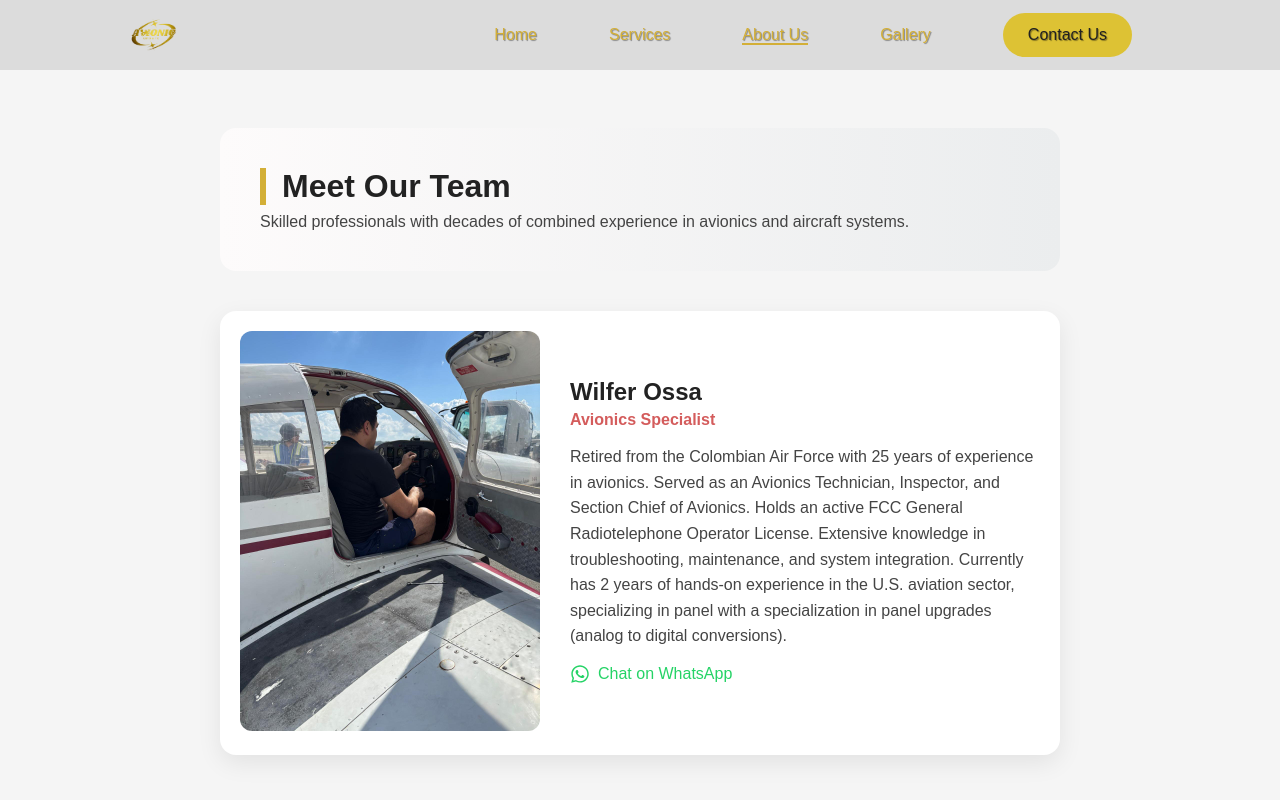
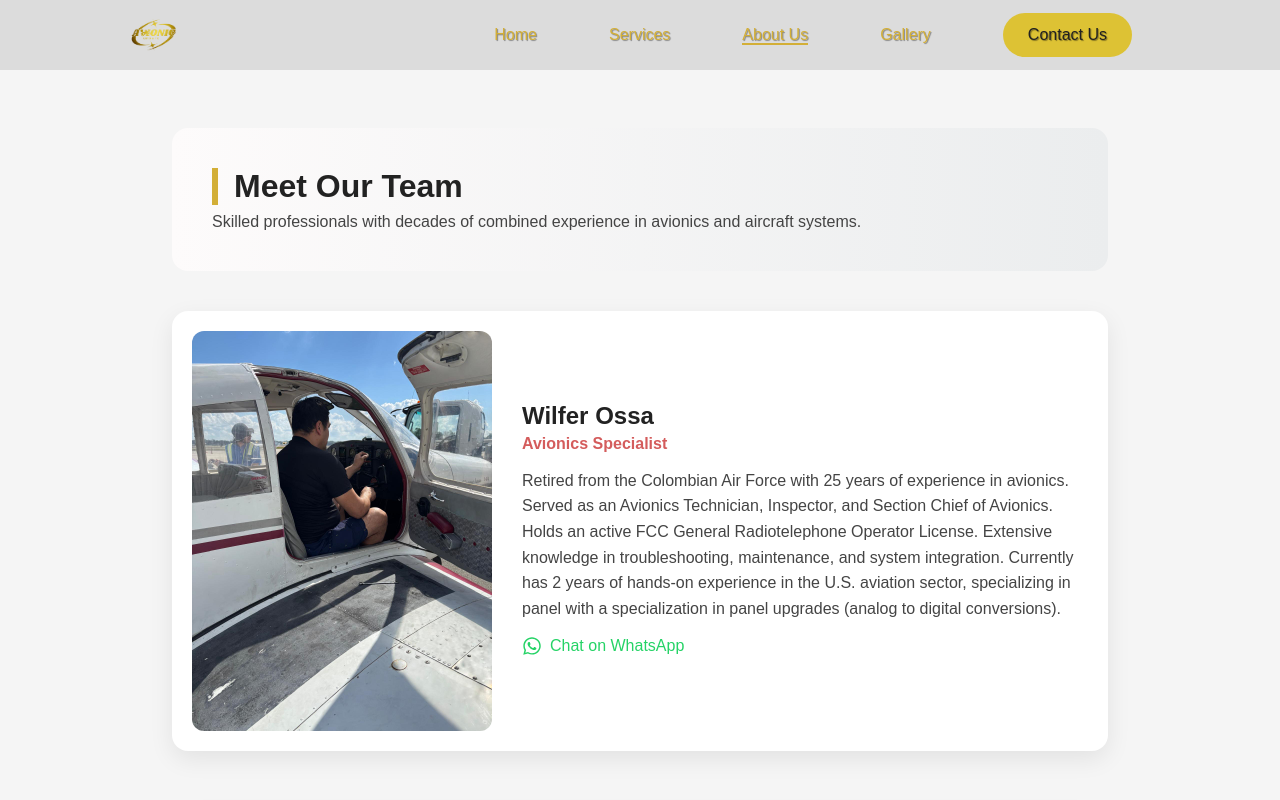
Before and after one commit to Koala-Tech-Digital-Solutions/JazzAvionics, a React (Vite) app: page /about in a window 1280 px wide. Shown: the top 800 px of the page. Built offline with nearby package versions, Linux system fonts and the light colour scheme.

Commit message:
Update Pages.css

```diff
--- a/src/Pages/Pages.css
+++ b/src/Pages/Pages.css
@@ -2,7 +2,7 @@
 .services-page {
   max-width: 1000px;
   margin: 0 auto;
-  padding: 8rem 5rem 7rem; /* Extra top padding for spacing from navbar */
+  padding: 8rem 2rem 7rem;
   font-family: "Segoe UI", sans-serif;
   color: #222;
 }
@@ -164,7 +164,7 @@
 
 .team-card {
   display: flex;
-  flex-direction: row;
+  flex-direction: column;
   gap: 30px;
   background: white;
   border-radius: 16px;
@@ -172,17 +172,31 @@
   padding: 20px;
   align-items: center;
   flex-wrap: wrap;
+  overflow: hidden;
 }
 
-.team-card.reverse {
-  flex-direction: row-reverse;
+@media (min-width: 768px) {
+  .team-card {
+    flex-direction: row;
+  }
+
+  .team-card.reverse {
+    flex-direction: row-reverse;
+  }
+}
+
+.team-image {
+  max-width: 300px;
+  width: 100%;
+  box-sizing: border-box;
 }
 
 .team-image img {
-  width: 300px;
+  width: 100%;
   height: auto;
   border-radius: 12px;
   object-fit: cover;
+  display: block;
 }
 
 .team-info {
```
